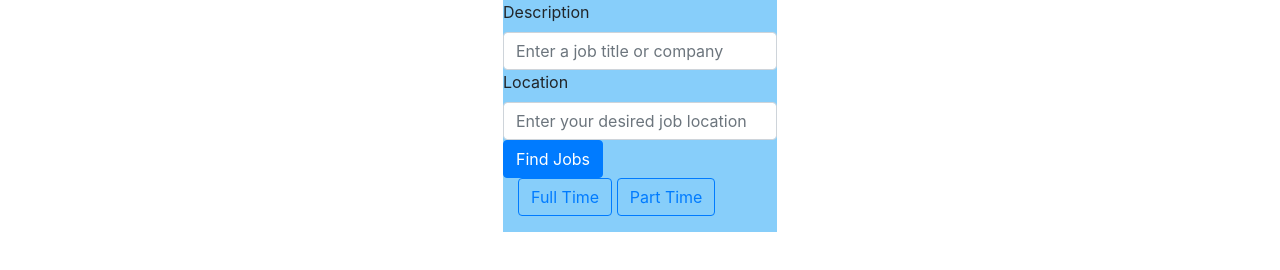
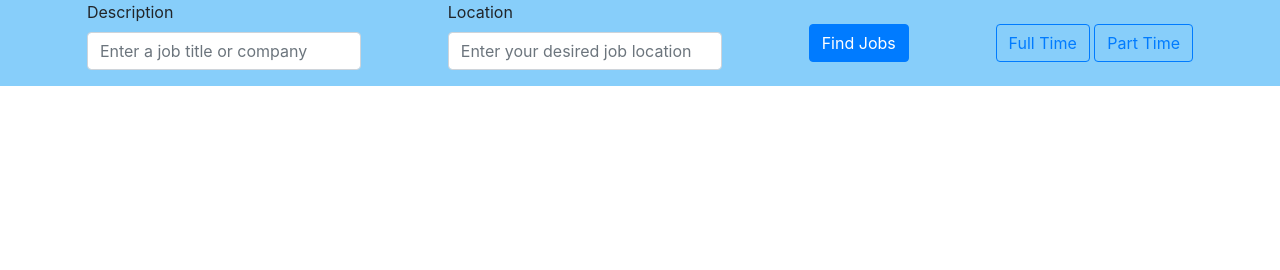
Before and after one commit to nickordoodle/nickordoodle.com, a plain HTML site: page job-board/job-board.html in a window 1280 px wide. Drawn offline with nearby package versions, Linux system fonts and the light colour scheme.

Commit message:
minor cosmetics

```diff
--- a/job-board/job-board.css
+++ b/job-board/job-board.css
@@ -4,29 +4,37 @@ body {
     align-items: center;
 }
 
+#search-container {
+    display: flex;
+    flex-flow: row nowrap;
+    justify-content: space-evenly;
+    align-items: center;
+    min-height: 8vh;
+    min-width: 100vw;
+    background-color: lightskyblue;
+}
+
+.search-item {}
+
 #main-container {
     display: flex;
     flex-flow: row wrap;
+    min-width: 80vw;
     justify-content: space-between;
     background-color: lightskyblue;
 
 }
 
-#search-container {
-    display: flex;
-    flex-wrap: wrap;
-    justify-content: flex-start;
-    background-color: lightskyblue;
-}
+
 
 .content-item {
+    box-shadow: 10px 10px 10px 10px grey;
     max-width: 100%;
     max-height: 100%;
-    width: 32%;
+    width: 25%;
     padding-bottom: 32%;
     /* Same as width, sets height */
     margin-bottom: 2%;
     /* (100-32*3)/2 */
-    position: relative;
     background-color: lightcoral;
 }
--- a/job-board/job-board.html
+++ b/job-board/job-board.html
@@ -16,19 +16,25 @@
 <body>
 
 
-    <div class="centered-content" id="search-container">
-        <div class="form-group">
+    <div id="search-container">
+        <div class="form-group search-item">
             <label for="">Description</label>
             <input type="text" class="form-control" name="" id="description-search" aria-describedby="helpId"
                 placeholder="Enter a job title or company">
 
+        </div>
+
+        <div class="form-group search-item">
             <label for="">Location</label>
             <input type="text" class="form-control" name="" id="location-search" aria-describedby="helpId"
                 placeholder="Enter your desired job location">
 
-            <a name="" id="find-jobs-btn" class="btn btn-primary" href="#" role="button">Find Jobs</a>
+        </div>
 
-            <div class="container" id="filters-container">
+
+        <a name="" id="find-jobs-btn" class="btn btn-primary search-item" href="#" role="button">Find Jobs</a>
+
+        <div class="search-item" id="filters-container">
 
             <button type="button" class="btn btn-outline-primary" data-toggle="button" aria-pressed="false"
                 autocomplete="off" id="filter-full-time-btn">Full Time</button>
@@ -38,8 +44,6 @@
         </div>
     </div>
 
-
-    </div>
 
 
     <div class="container" id="main-container">
```
Lines whose indentation alone changed are shown as unchanged.
